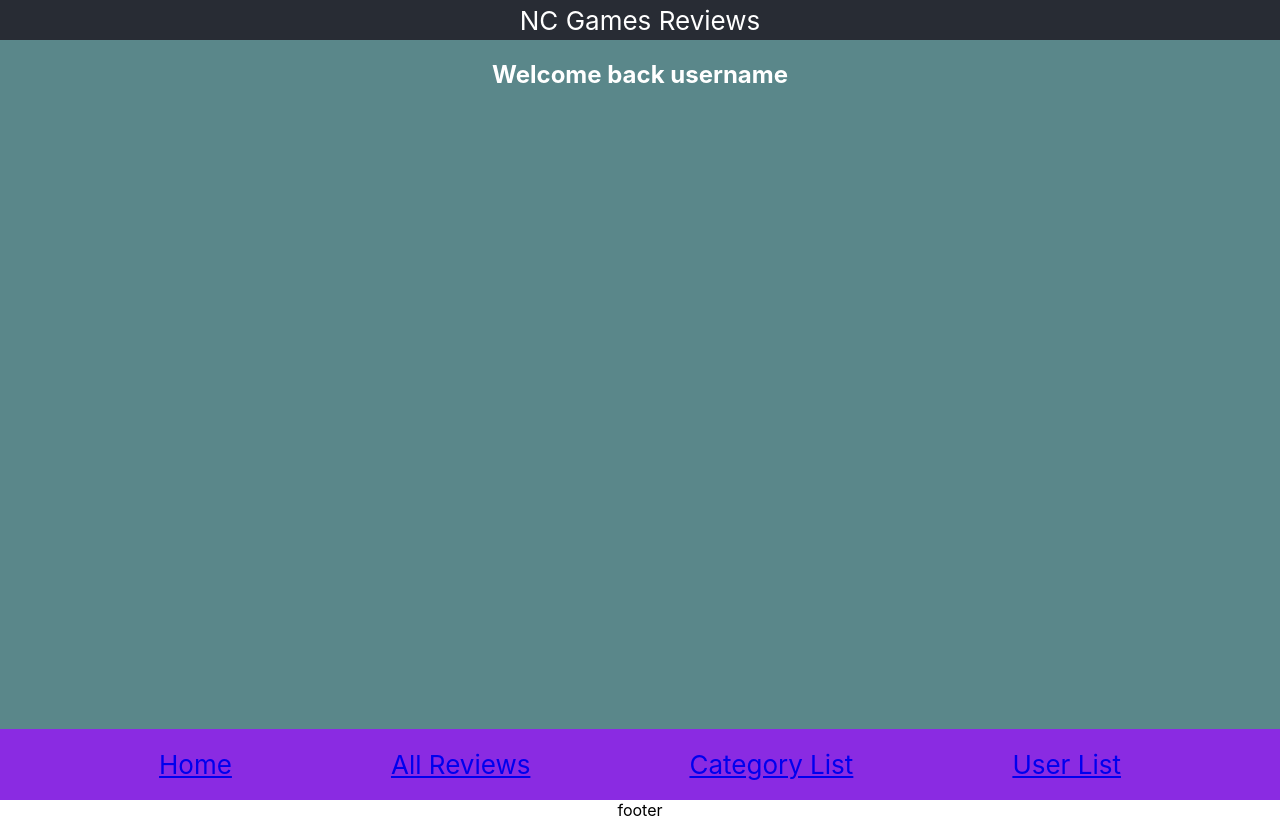
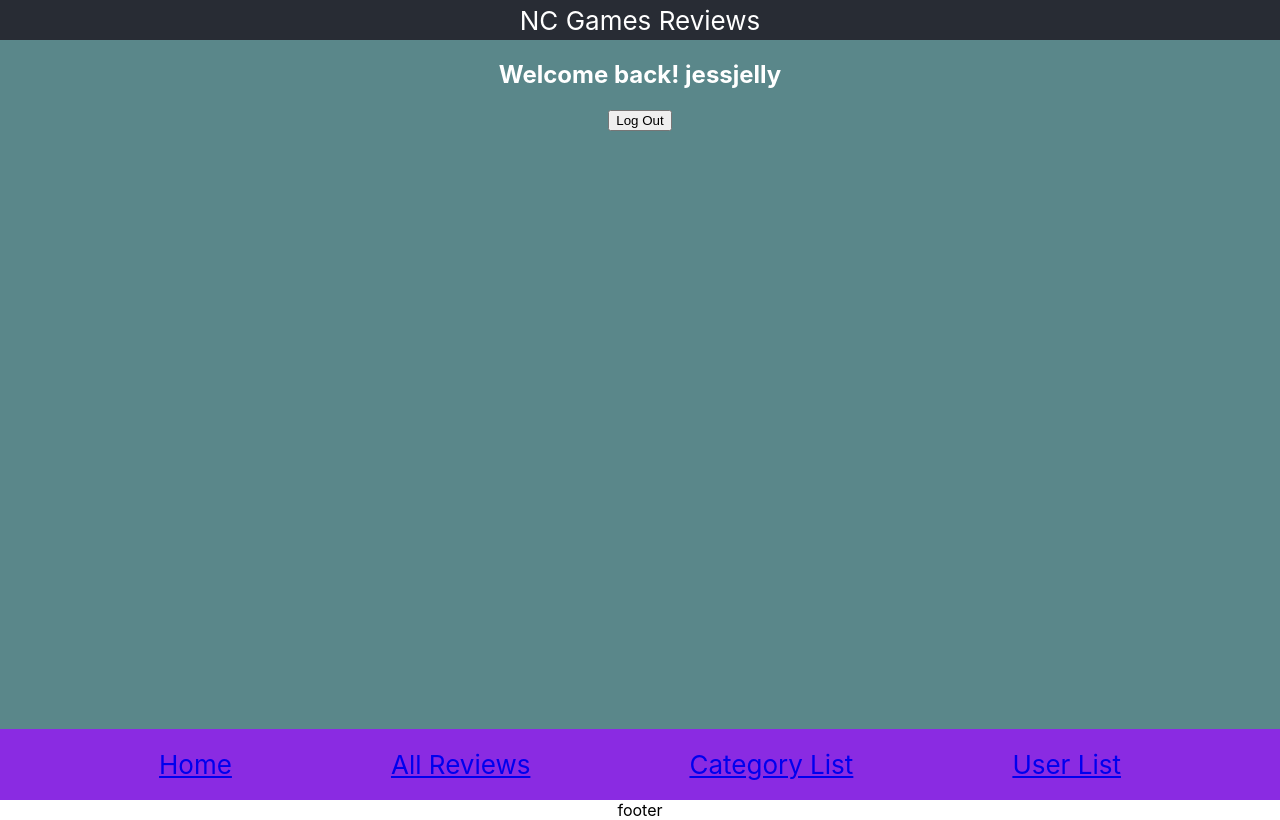
Before and after one commit to Iznara/nc-games-frontend, a React (Create React App) app: page / in a window 1280 px wide. Built offline with nearby package versions, Linux system fonts and the light colour scheme.

Commit message:
able to login as an existing user on homepage

```diff
--- a/src/App.js
+++ b/src/App.js
@@ -18,10 +18,10 @@ function App() {
       <UserContext.Provider value={{ user }}>
 
       <header className="App-header"  >NC Games Reviews
-        <Nav setUser={setUser} /></header>
+        <Nav  /></header>
       <main className="App-main">
         <Routes>
-          <Route path="/" element={<Home />} />
+          <Route path="/" element={<Home setUser={setUser} />} />
 
           <Route path="/reviews">
             <Route path="" element={<ReviewsList />} />
--- a/src/pages/Home.jsx
+++ b/src/pages/Home.jsx
@@ -1,9 +1,70 @@
-import React from 'react';
+import React, { useContext, useState } from 'react';
+import { UserContext } from '../contexts/user';
+import { getUserByUsername } from '../utils/api';
 
-const Home = () => {
+const Home = ({ setUser }) => {
+    const { user } = useContext(UserContext);
+    const [newUser, setNewUser] = useState("");
+    const [isLoggedIn, setIsLoggedIn] = useState(false);
+    const [loginFailed, setLoginFailed] = useState(false);
+
+    const handleLogIn = () => {
+        if (isLoggedIn) {
+            setIsLoggedIn(false);
+        } else if (user) {
+            setUser(false);
+        } else {
+            setIsLoggedIn(true);
+        }
+    };
+
+    const handleChange = (e) => {
+        const { value } = e.target;
+        setNewUser(value);
+        setLoginFailed(false);
+    };
+
+    const handleSubmit = (event) => {
+        event.preventDefault();
+        setLoginFailed(false);
+        getUserByUsername(newUser)
+            .then((user) => {
+                setUser(user);
+                setIsLoggedIn(false);
+            })
+            .catch((err) => {
+                setLoginFailed(true);
+                console.log(err);
+            });
+
+        setNewUser("");
+    };
+
     return (
         <div>
-            <h2>Welcome back username</h2>
+            <h2>Welcome back! {user.username}</h2>
+            {user ? (<>
+                <button onClick={handleLogIn}>Log Out</button>
+            </>) : (<>
+                {isLoggedIn ? (<></>) : (
+                    <button onClick={handleLogIn}> Sign In </button>
+                )}
+            </>
+            )}
+
+            {isLoggedIn ? (
+                <div>
+                    <form onSubmit={handleSubmit}>
+                        <label>
+                            {loginFailed ? "Try Again " : ""}
+                            <input type="text" placeholder="username e.g. 'jessjelly'"
+                                onChange={handleChange} value={newUser}></input>
+                        </label>
+                        <button onClick={handleSubmit}> Submit </button>
+                    </form>
+                </div>
+            ) : null}
+
         </div>
     );
 };
```
